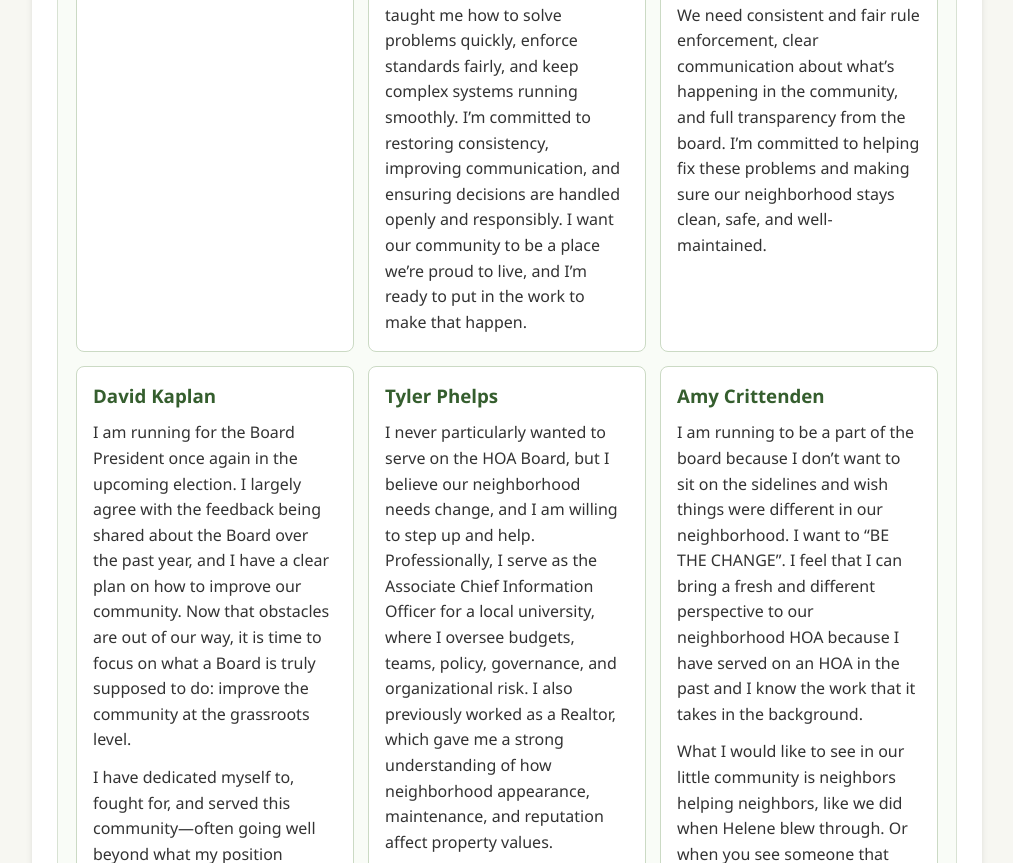
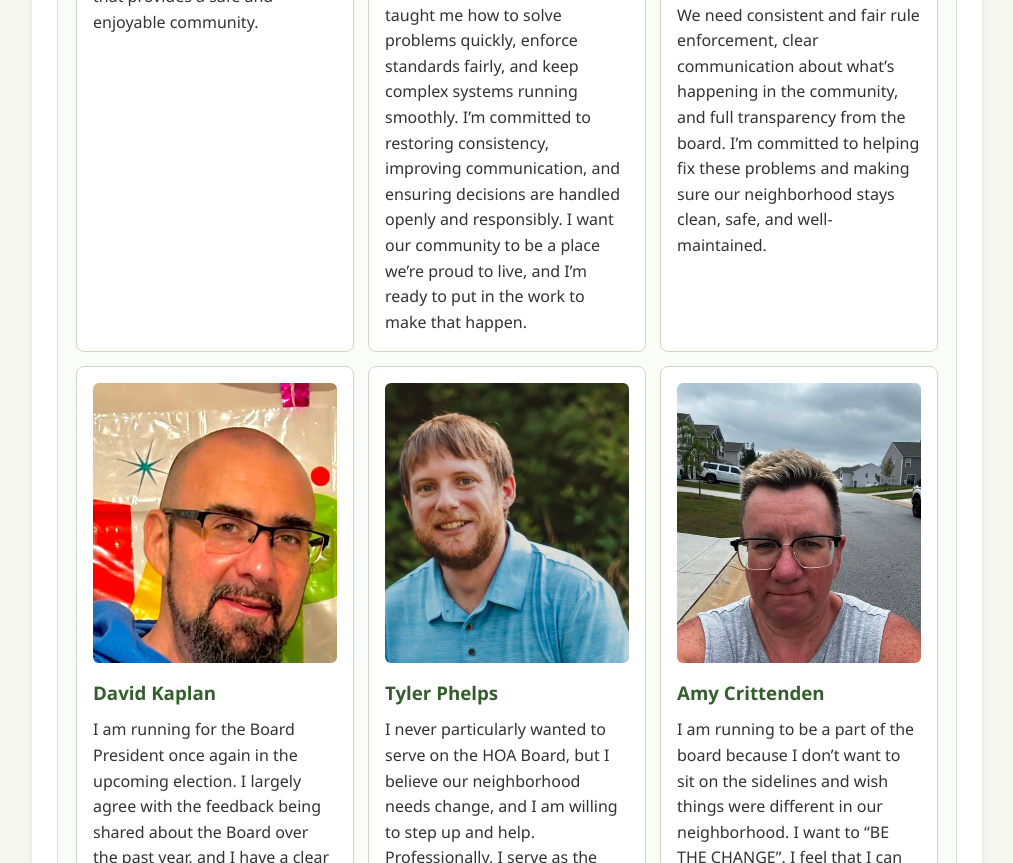
Before and after one commit to iwindon/paddockpoint, a plain HTML site: page index.html in a window 1280 px wide. Shown: the part 1074-1937 px from the top of the page, without its empty margins (133-1146 px from the left). Drawn offline with Linux system fonts and the light colour scheme.

Commit message:
added photos for rest of candidates

```diff
--- a/assets/style.css
+++ b/assets/style.css
@@ -114,6 +114,10 @@ h2 {
     object-fit: cover;
     border-radius: 6px;
     margin-bottom: 12px;
+}
+
+.hoa-candidate-photo-top {
+    object-position: top;
 }
 
 .hoa-candidate-tile h3 {
--- a/index.html
+++ b/index.html
@@ -50,21 +50,25 @@
                 <p>We need consistent and fair rule enforcement, clear communication about what’s happening in the community, and full transparency from the board. I’m committed to helping fix these problems and making sure our neighborhood stays clean, safe, and well-maintained.</p>
             </article>
             <article class="hoa-candidate-tile">
+                <img class="hoa-candidate-photo hoa-candidate-photo-top" src="assets/david.jpg" alt="David Kaplan" loading="lazy">
                 <h3>David Kaplan</h3>
                 <p>I am running for the Board President once again in the upcoming election. I largely agree with the feedback being shared about the Board over the past year, and I have a clear plan on how to improve our community. Now that obstacles are out of our way, it is time to focus on what a Board is truly supposed to do: improve the community at the grassroots level.</p>
                 <p>I have dedicated myself to, fought for, and served this community—often going well beyond what my position entails. I look forward to continuing to do so, not as I did a year ago, but as a wiser and more experienced president working for the continued betterment of our community.</p>
             </article>
             <article class="hoa-candidate-tile">
+                <img class="hoa-candidate-photo" src="assets/amy.jpg" alt="Amy Crittenden" loading="lazy">
                 <h3>Amy Crittenden</h3>
                 <p>I am running to be a part of the board because I don’t want to sit on the sidelines and wish things were different in our neighborhood. I want to “BE THE CHANGE”. I feel that I can bring a fresh and different perspective to our neighborhood HOA because I have served on an HOA in the past and I know the work that it takes in the background.</p>
                 <p>What I would like to see in our little community is neighbors helping neighbors, like we did when Helene blew through. Or when you see someone that needs a helping hand, to simply be that helping hand.</p>
             </article>
             <article class="hoa-candidate-tile">
+                <img class="hoa-candidate-photo hoa-candidate-photo-top" src="assets/tyler.jpg" alt="Tyler Phelps" loading="lazy">
                 <h3>Tyler Phelps</h3>
                 <p>I never particularly wanted to serve on the HOA Board, but I believe our neighborhood needs change, and I am willing to step up and help. Professionally, I serve as the Associate Chief Information Officer for a local university, where I oversee budgets, teams, policy, governance, and organizational risk. I also previously worked as a Realtor, which gave me a strong understanding of how neighborhood appearance, maintenance, and reputation affect property values.</p>
                 <p>If elected, my priorities would be simple: fair and consistent enforcement of our existing covenants, responsible use of HOA funds, greater transparency and communication, and stronger accountability from our management company and vendors. I am not interested in creating more rules or micromanaging neighbors. I want us to take better care of the community we all invested in and make sure homeowners are getting the value and accountability they deserve. I would sincerely appreciate your support.</p>
             </article>
             <article class="hoa-candidate-tile">
+                <img class="hoa-candidate-photo" src="assets/rochea.jpg" alt="Rochea Jackson" loading="lazy">
                 <h3>Rochea Jackson</h3>
                 <p>My name is Rochea I have lived in Paddock Point for three years and I am excited to run for the HOA board. I want to contribute to the growth and success of our community. I am currently involved in the Pool Committee and attended monthly meetings. We have discussed and implemented changes to provide safety and clear instructions for pool usage.</p>
                 <p>Together we can create a community in Paddock Point that provides a safe and enjoyable community.</p>
```
Also changed, not shown: assets/amy.jpg (added), assets/david.jpg (added), assets/rochea.jpg (added), assets/tyler.jpg (added).
